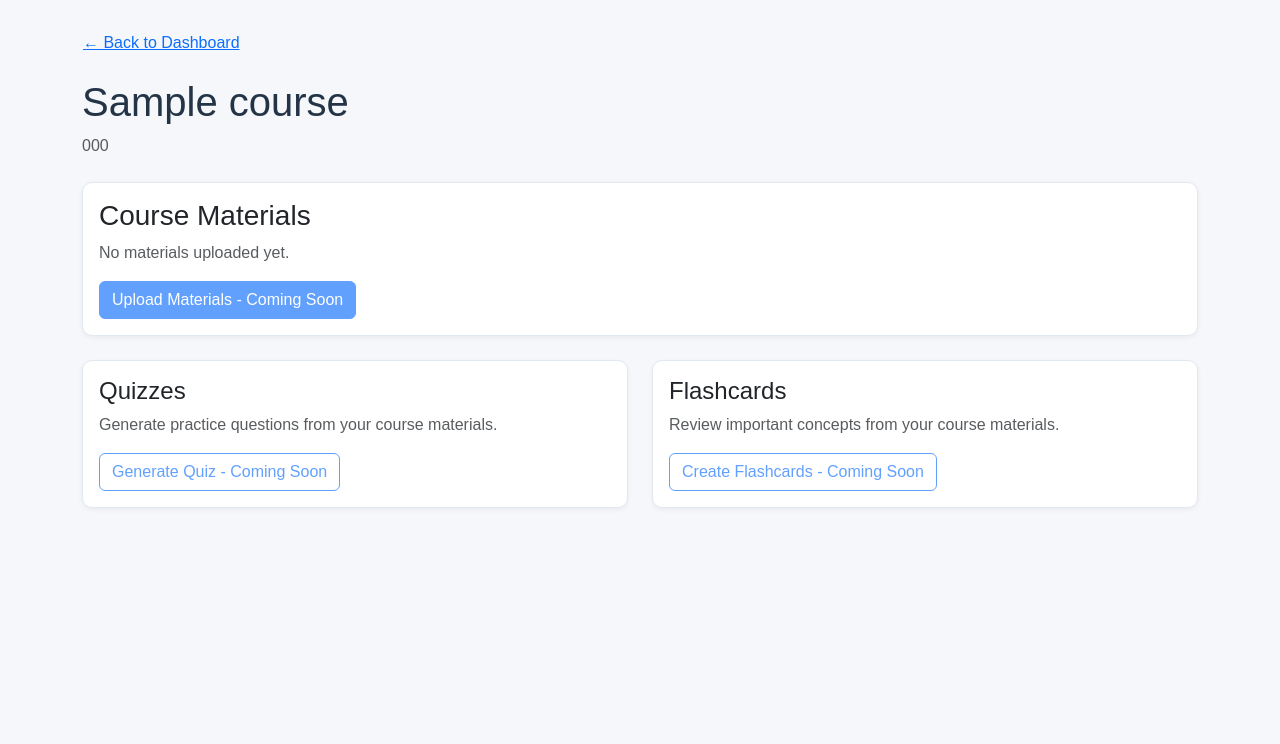
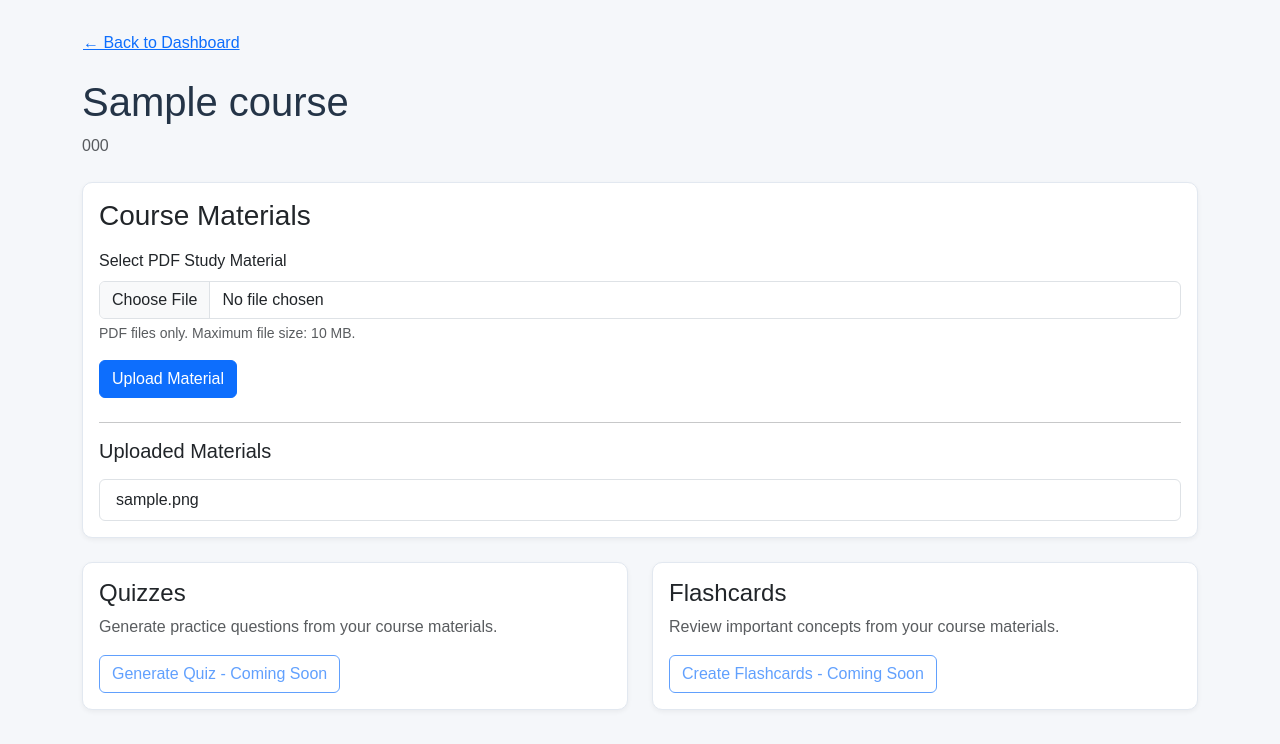
Before and after one commit to cassidycavins/CS499_Senior_Project, a FastAPI app: page /courses/1 in a window 1280 px wide. Shown: the part 56-800 px from the top of the page. Run offline with FastAPI, Linux system fonts and the light colour scheme; tables that the repository leaves empty hold one stand-in row (values such as "Sample post").

Commit message:
Implemented PDF course material uploads

```diff
--- a/app/main.py
+++ b/app/main.py
@@ -1,6 +1,6 @@
 from typing import Annotated
 
-from fastapi import FastAPI, Request, Form, HTTPException, Depends
+from fastapi import FastAPI, Request, Form, HTTPException, Depends, UploadFile, File
 from fastapi.templating import Jinja2Templates
 from fastapi.staticfiles import StaticFiles
 from fastapi.responses import RedirectResponse
@@ -10,7 +10,16 @@ from sqlalchemy.orm import Session
 from app.database import get_db
 from app import crud
 
+from pathlib import Path
+from uuid import uuid4
+
 app = FastAPI()
+
+# Configure uploaded study materials
+UPLOAD_DIR = Path(__file__).resolve().parent / "uploads"
+UPLOAD_DIR.mkdir(parents=True, exist_ok=True)
+
+MAX_FILE_SIZE = 10 * 1024 * 1024  # 10 MB
 
 # Configure HTML templates
 templates = Jinja2Templates(directory="app/templates")
@@ -79,6 +88,9 @@ def add_course(
 # Display individual course page
 
 @app.get("/courses/{course_id}")
+
+# Display individual course page
+@app.get("/courses/{course_id}")
 def course_detail(
     request: Request,
     course_id: int,
@@ -92,8 +104,80 @@ def course_detail(
             detail="Course not found"
         )
 
+    # Retrieve uploaded materials for this course
+    materials = crud.get_study_materials(db, course_id)
+
     return templates.TemplateResponse(
         request=request,
         name="course_detail.html",
-        context={"course": course}
+        context={
+            "course": course,
+            "materials": materials
+        }
     )
+
+
+
+# Upload a PDF study material to a course
+@app.post("/courses/{course_id}/materials/upload")
+async def upload_study_material(
+    course_id: int,
+    file: Annotated[UploadFile, File()],
+    db: Annotated[Session, Depends(get_db)]
+):
+    course = crud.get_course(db, course_id)
+
+    if course is None:
+        raise HTTPException(
+            status_code=404,
+            detail="Course not found"
+        )
+
+    original_filename = Path(
+        (file.filename or "").replace("\\", "/")
+    ).name
+
+    if not original_filename.lower().endswith(".pdf"):
+        raise HTTPException(
+            status_code=400,
+            detail="Only PDF files are allowed"
+        )
+
+    # Read at most 10 MB plus one byte
+    content = await file.read(MAX_FILE_SIZE + 1)
+
+    if len(content) > MAX_FILE_SIZE:
+        raise HTTPException(
+            status_code=413,
+            detail="PDF file exceeds the 10 MB limit"
+        )
+
+    if not content.startswith(b"%PDF-"):
+        raise HTTPException(
+            status_code=400,
+            detail="File does not appear to be a valid PDF"
+        )
+
+    # Generate a unique storage filename
+    stored_filename = f"{uuid4().hex}.pdf"
+    file_path = UPLOAD_DIR / stored_filename
+
+    try:
+        file_path.write_bytes(content)
+
+        crud.create_study_material(
+            db=db,
+            course_id=course_id,
+            filename=original_filename,
+            file_path=str(file_path)
+        )
+    except Exception:
+        file_path.unlink(missing_ok=True)
+        raise
+    finally:
+        await file.close()
+
+    return RedirectResponse(
+        url=f"/courses/{course_id}",
+        status_code=303
+    )
--- a/app/templates/course_detail.html
+++ b/app/templates/course_detail.html
@@ -18,21 +18,74 @@
 </div>
 
 <!-- Course Materials -->
+
+<!-- Course Materials -->
 <div class="card mb-4">
     <div class="card-body">
 
-        <h3>Course Materials</h3>
+        <h3 class="mb-3">Course Materials</h3>
 
-        <p class="text-muted">
-            No materials uploaded yet.
-        </p>
+        <!-- Upload PDF Form -->
+        <form
+            method="post"
+            action="/courses/{{ course.id }}/materials/upload"
+            enctype="multipart/form-data"
+            class="mb-4"
+        >
+            <div class="mb-3">
+                <label for="file" class="form-label">
+                    Select PDF Study Material
+                </label>
 
-        <button class="btn btn-primary" disabled>
-            Upload Materials - Coming Soon
-        </button>
+                <input
+                    type="file"
+                    class="form-control"
+                    id="file"
+                    name="file"
+                    accept=".pdf,application/pdf"
+                    required
+                >
+
+                <div class="form-text">
+                    PDF files only. Maximum file size: 10 MB.
+                </div>
+            </div>
+
+            <button type="submit" class="btn btn-primary">
+                Upload Material
+            </button>
+        </form>
+
+        <hr>
+
+        <!-- Uploaded Materials List -->
+        <h5 class="mb-3">Uploaded Materials</h5>
+
+        {% if materials %}
+
+            <ul class="list-group">
+
+                {% for material in materials %}
+
+                    <li class="list-group-item">
+                        <span>{{ material.filename }}</span>
+                    </li>
+
+                {% endfor %}
+
+            </ul>
+
+        {% else %}
+
+            <p class="text-muted mb-0">
+                No materials uploaded yet.
+            </p>
+
+        {% endif %}
 
     </div>
 </div>
+
 
 <!-- Study Tools -->
 <div class="row">
```
Also changed, not shown: app/crud.py (+32 -1 lines), app/models.py (+34 -2 lines), 2 other files.
